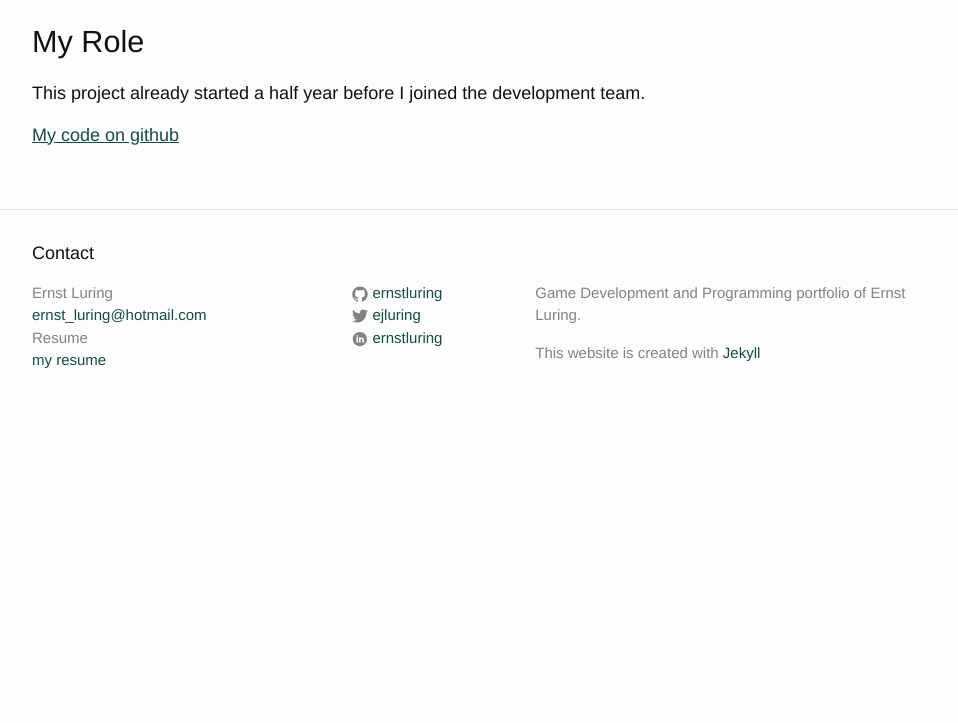
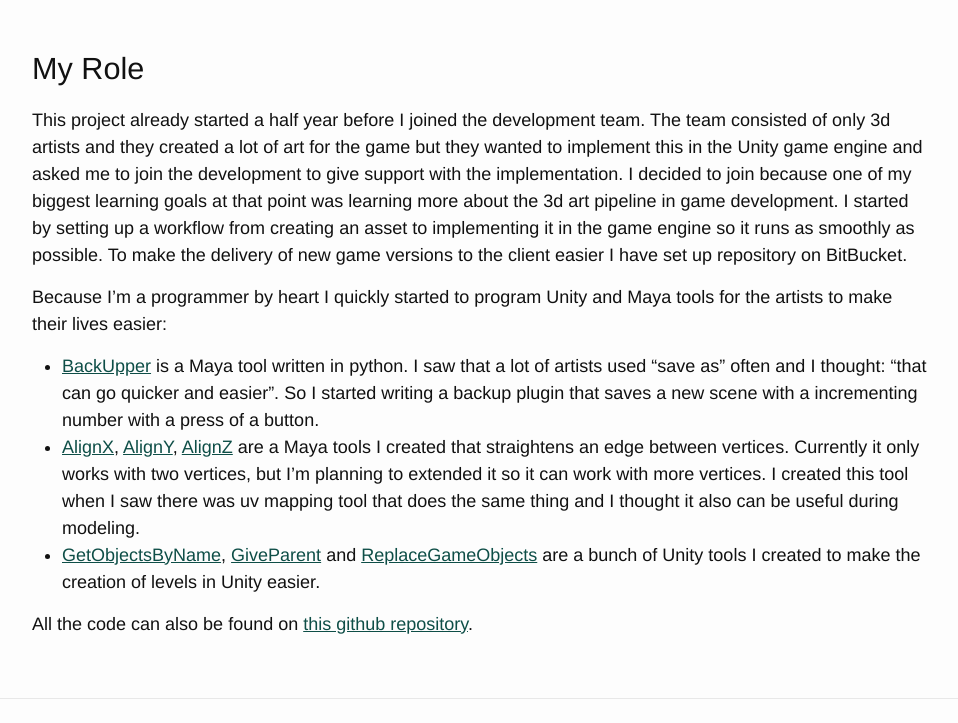
Before and after one commit to ernstluring/ejldigital.github.io, a Jekyll site: the page built from _posts/portfolio/2016-04-16-umcg-exergame.markdown, in a window 1280 px wide and 900 px high, scrolled down 710 px, cut to the strip 177-900 px from the top of the window. Shown: the whole strip, without its empty margins (158-1116 px from the left). Built offline with Jekyll 4.4.1, drawn with Linux system fonts in a browser that asks for light colours; before the commit the page ends 1319 px from its top, so only the background shows below that; some of the changed text lies outside the part shown.

Commit message:
exergame details

```diff
--- a/_posts/portfolio/2016-04-16-umcg-exergame.markdown
+++ b/_posts/portfolio/2016-04-16-umcg-exergame.markdown
@@ -11,6 +11,7 @@ permalink: /umcg-exergame/
 * __Platform:__ PC
 * __Role:__ tool programmer (Unity/Maya), level design, SCRUM master
 * __Date:__ february 2015 - july 2015
+* __Repository  :__ [ernstluring/umcg-exergame][github]
 
 This project was an assignment from the game development studio [8D Games][8dgames]. They were creating an exercise game focused on balance exercise and fall prevention for elderly people in collaboration with UMCG Groningen. A Kinect registers the movement of the balance exercises and converts these in-game to ice skating motions. The data of the players movement collected by the Kinect can be forwarded to a physician or physiotherapist who can inspect this data and see for example if the patient leans to much to the left or right and/or in what kind of physical shape the patient is in.
 
@@ -22,10 +23,25 @@ This project was an assignment from the game development studio [8D Games][8dgam
 # My Role
 
 This project already started a half year before I joined the development team.
+The team consisted of only 3d artists and they created a lot of art for the game but they wanted to implement this in the Unity game engine and asked me to join the development to give support with the implementation. I decided to join because one of my biggest learning goals at that point was learning more about the 3d art pipeline in game development. I started by setting up a workflow from creating an asset to implementing it in the game engine so it runs as smoothly as possible.
+To make the delivery of new game versions to the client easier I have set up repository on BitBucket.
 
-[My code on github][github]
+Because I'm a programmer by heart I quickly started to program Unity and Maya tools for the artists to make their lives easier:
 
 
+* [BackUpper][backupper] is a Maya tool written in python. I saw that a lot of artists used "save as" often and I thought: "that can go quicker and easier". So I started writing a backup plugin that saves a new scene with a incrementing number with a press of a button.
+* [AlignX][alignx], [AlignY][aligny], [AlignZ][alignz] are a Maya tools I created that straightens an edge between vertices. Currently it only works with two vertices, but I'm planning to extended it so it can work with more vertices. I created this tool when I saw there was uv mapping tool that does the same thing and I thought it also can be useful during modeling.
+* [GetObjectsByName][getobjectsbyname], [GiveParent][giveparent] and [ReplaceGameObjects][replacegameobjects] are a bunch of Unity tools I created to make the creation of levels in Unity easier.
 
+
+All the code can also be found on [this github repository][github].
+
+[getobjectsbyname]: https://github.com/ernstluring/umcg-exergame/blob/master/Unity/Editor/GetObjectsByNameEditor.cs
+[giveparent]: https://github.com/ernstluring/umcg-exergame/blob/master/Unity/Editor/GiveParent.cs
+[replacegameobjects]: https://github.com/ernstluring/umcg-exergame/blob/master/Unity/Editor/ReplaceGameObjects.cs
+[alignx]: https://github.com/ernstluring/umcg-exergame/blob/master/Maya/AlignXYZ/AlignX1.0.py
+[aligny]: https://github.com/ernstluring/umcg-exergame/blob/master/Maya/AlignXYZ/AlignY1.0.py
+[alignz]: https://github.com/ernstluring/umcg-exergame/blob/master/Maya/AlignXYZ/AlignZ1.0.py
+[backupper]: https://github.com/ernstluring/umcg-exergame/blob/master/Maya/BackUpper/BackUpper1.3.py
 [github]: https://github.com/ernstluring/umcg-exergame
 [8dgames]: http://www.8d-games.nl/
--- a/_posts/portfolio/2016-04-19-blasterfest.markdown
+++ b/_posts/portfolio/2016-04-19-blasterfest.markdown
@@ -16,7 +16,7 @@ permalink: /blasterfest/
 Jetpack is a local-multiplayer action game where you face off against up to three of your friends with your blaster and jetpack to win the title of deadliest bounty hunter.
 <br />
 
-#My Role
+# My Role
 {% highlight csharp %}
 void Shoot ()
 {
```
